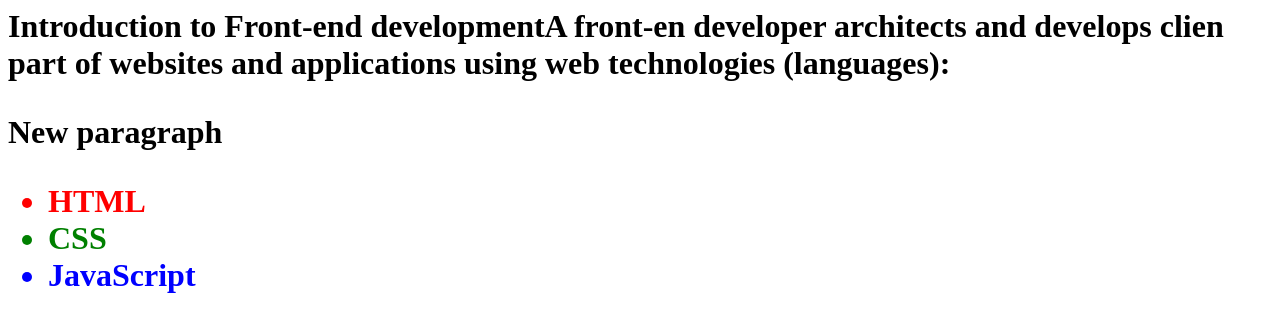
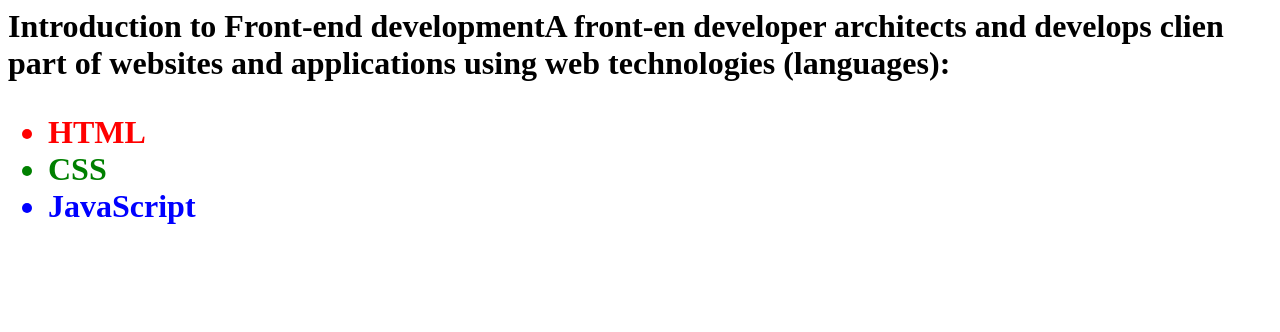
Before and after one commit to Tamara1977/front-end-development, a plain HTML site: page index.html in a window 1280 px wide. Drawn offline with Linux system fonts and the light colour scheme.

Commit message:
Paragraph Removed

```diff
--- a/index.html
+++ b/index.html
@@ -1,7 +1,7 @@
 <h1>Introduction to Front-end development</h1)
 <p>A front-en developer architects and develops clien part of websites and applications using web technologies
 (languages):</p>
-<p>New paragraph</p?>
+
 <ul>
 <li style="color: red;">HTML</li>
 <li style="color: green;">CSS</li>
```
